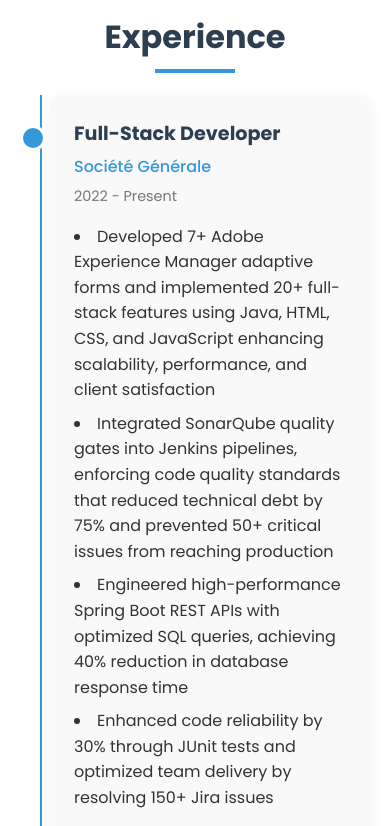
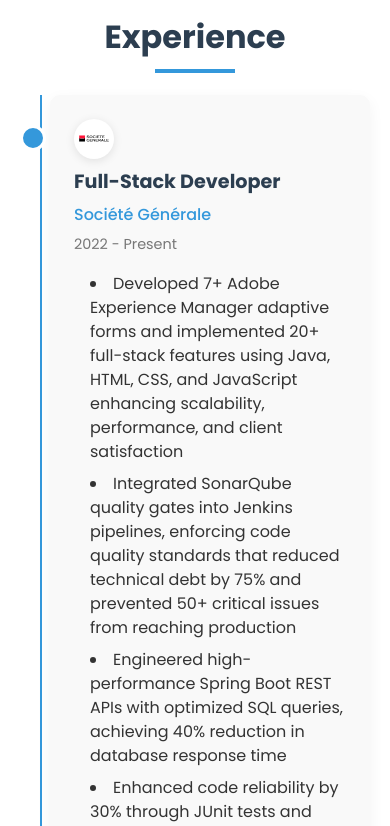
Before and after one commit to rutwikganagi2000/rutwik_portfolio, a React (Create React App) app in the folder rutwik-ganagi-portfolio/: page / in a window 390 px wide. Shown: the part 3812-4638 px from the top of the page. Built offline with nearby package versions, Linux system fonts and the light colour scheme.

Commit message:
Adding images

```diff
--- a/rutwik-ganagi-portfolio/src/components/Experience.jsx
+++ b/rutwik-ganagi-portfolio/src/components/Experience.jsx
@@ -25,9 +25,18 @@ const Experience = () => {
             {experienceData.map((exp, index) => (
               <div key={index} className="timeline__item">
                 <div className="timeline__header">
-                  <h3 className="timeline__title">{exp.title}</h3>
-                  <span className="timeline__company">{exp.company}</span>
-                  <span className="timeline__date">{exp.date}</span>
+                  <div className="company-logo-container">
+                    <img
+                      src={exp.logo}
+                      alt={`${exp.company} logo`}
+                      className="company-logo"
+                    />
+                  </div>
+                  <div>
+                    <h3 className="timeline__title">{exp.title}</h3>
+                    <span className="timeline__company">{exp.company}</span>
+                    <span className="timeline__date">{exp.date}</span>
+                  </div>
                 </div>
                 <ul className="timeline__details">
                   {exp.responsibilities.map((resp, respIndex) => (
--- a/rutwik-ganagi-portfolio/src/data/experience.js
+++ b/rutwik-ganagi-portfolio/src/data/experience.js
@@ -1,6 +1,10 @@
+import societeGeneraleLogo from '../assets/images/societe-generale-logo.png';
+import boschLogo from '../assets/images/bosch-logo.png';
+
 const experienceData = [
   {
     company: 'Société Générale',
+    logo: societeGeneraleLogo,
     title: 'Full-Stack Developer',
     date: '2022 - Present',
     responsibilities: [
@@ -12,6 +16,7 @@ const experienceData = [
   },
   {
     company: 'Bosch',
+    logo: boschLogo,
     title: 'Associate Software Engineer | Internship',
     date: '2021',
     responsibilities: [
--- a/rutwik-ganagi-portfolio/src/data/projects.js
+++ b/rutwik-ganagi-portfolio/src/data/projects.js
@@ -3,25 +3,25 @@ const projectsData = [
       title: 'Cloud-Native Health Check API',
       description: 'Engineered a cloud-native health check REST API with FastAPI and PostgreSQL, achieving 95% test coverage. Provisioned AWS infrastructure with Terraform and established CI/CD pipelines with GitHub Actions.',
       technologies: ['Python', 'FastAPI', 'PostgreSQL', 'AWS', 'Terraform', 'CI/CD'],
-      github: 'https://github.com/rutwikganagi2000/cloud-native-health-check-api'
+      github: 'https://github.com/rutwikganagi2000/tf-aws-infra-fork'
     },
     {
       title: 'AI-Powered Course Registration Platform',
       description: 'Developed a full-stack web application with React/TypeScript frontend and Node.js/Express.js backend. Implemented an AI-driven chatbot for personalized course recommendations.',
       technologies: ['React', 'TypeScript', 'Node.js', 'Express.js', 'LLaMA-3.1', 'NLP'],
-      github: 'https://github.com/rutwikganagi2000/ai-course-registration'
+      github: 'https://github.com/rutwikganagi2000/Web-Design'
     },
     {
       title: 'Deep Learning Facial Analysis',
       description: 'Designed a custom CNN model for age and gender classification with 79.52% accuracy on UTKFace dataset. Implemented OpenCV preprocessing and hyperparameter tuning.',
       technologies: ['Python', 'TensorFlow', 'Keras', 'OpenCV', 'CNN'],
-      github: 'https://github.com/rutwikganagi2000/facial-analysis'
+      github: 'https://github.com/rutwikganagi2000/age-gender-emotion-detection'
     },
     {
       title: 'Library Management System',
       description: 'Developed a scalable RESTful backend with FastAPI and created Power BI dashboards for tracking library metrics, improving resource allocation by 20%.',
       technologies: ['Python', 'FastAPI', 'SQL Server', 'Power BI'],
-      github: 'https://github.com/rutwikganagi2000/library-management'
+      github: 'https://github.com/rutwikganagi2000/DMDD-Group-10'
     }
   ];
 
--- a/rutwik-ganagi-portfolio/src/styles/components/experience.css
+++ b/rutwik-ganagi-portfolio/src/styles/components/experience.css
@@ -41,7 +41,28 @@
 }
 
 .timeline__header {
+  display: flex;
+  align-items: center;
+  gap: 1.5rem;
   margin-bottom: 1rem;
+}
+
+.company-logo-container {
+  width: 60px;
+  height: 60px;
+  display: flex;
+  align-items: center;
+  justify-content: center;
+  background-color: white;
+  border-radius: 50%;
+  padding: 5px;
+  box-shadow: 0 2px 10px rgba(0, 0, 0, 0.1);
+}
+
+.company-logo {
+  width: 100%;
+  height: 100%;
+  object-fit: contain;
 }
 
 .timeline__title {
@@ -65,10 +86,12 @@
 
 .timeline__details {
   list-style-position: inside;
+  padding-left: 1rem;
 }
 
 .timeline__details li {
   margin-bottom: 0.5rem;
+  line-height: 1.5;
 }
 
 @media (max-width: 768px) {
@@ -79,4 +102,26 @@
   .timeline__item::before {
     left: -30px;
   }
+
+  .timeline__header {
+    gap: 1rem;
   }
+
+  .company-logo-container {
+    width: 50px;
+    height: 50px;
+  }
+}
+
+@media (max-width: 480px) {
+  .timeline__header {
+    flex-direction: column;
+    align-items: flex-start;
+    gap: 0.5rem;
+  }
+
+  .company-logo-container {
+    width: 40px;
+    height: 40px;
+  }
+}
```
Also changed, not shown: rutwik-ganagi-portfolio/src/assets/images/bosch-logo.png (added), rutwik-ganagi-portfolio/src/assets/images/societe-generale-logo.png (added). Lines whose indentation alone changed are shown as unchanged.
